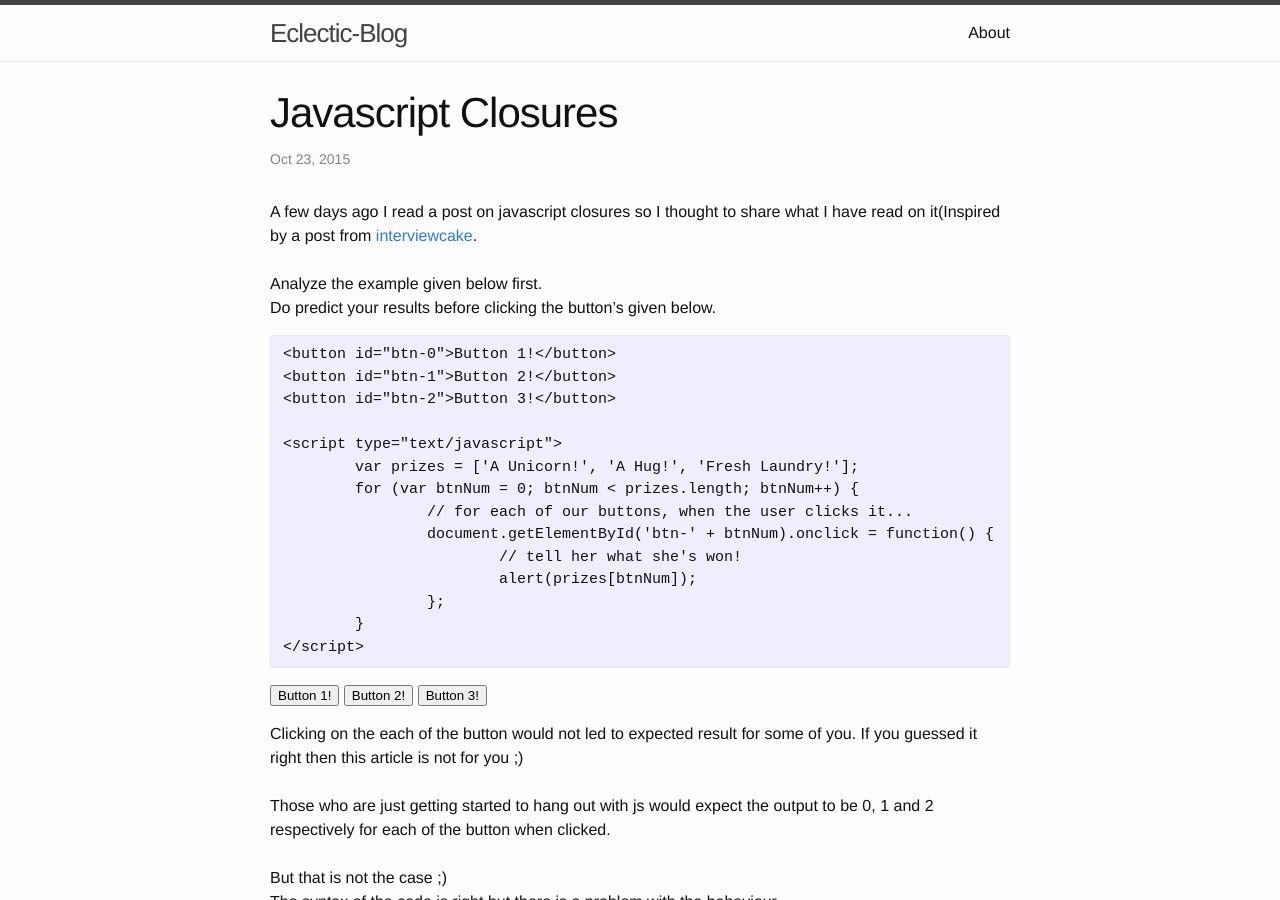
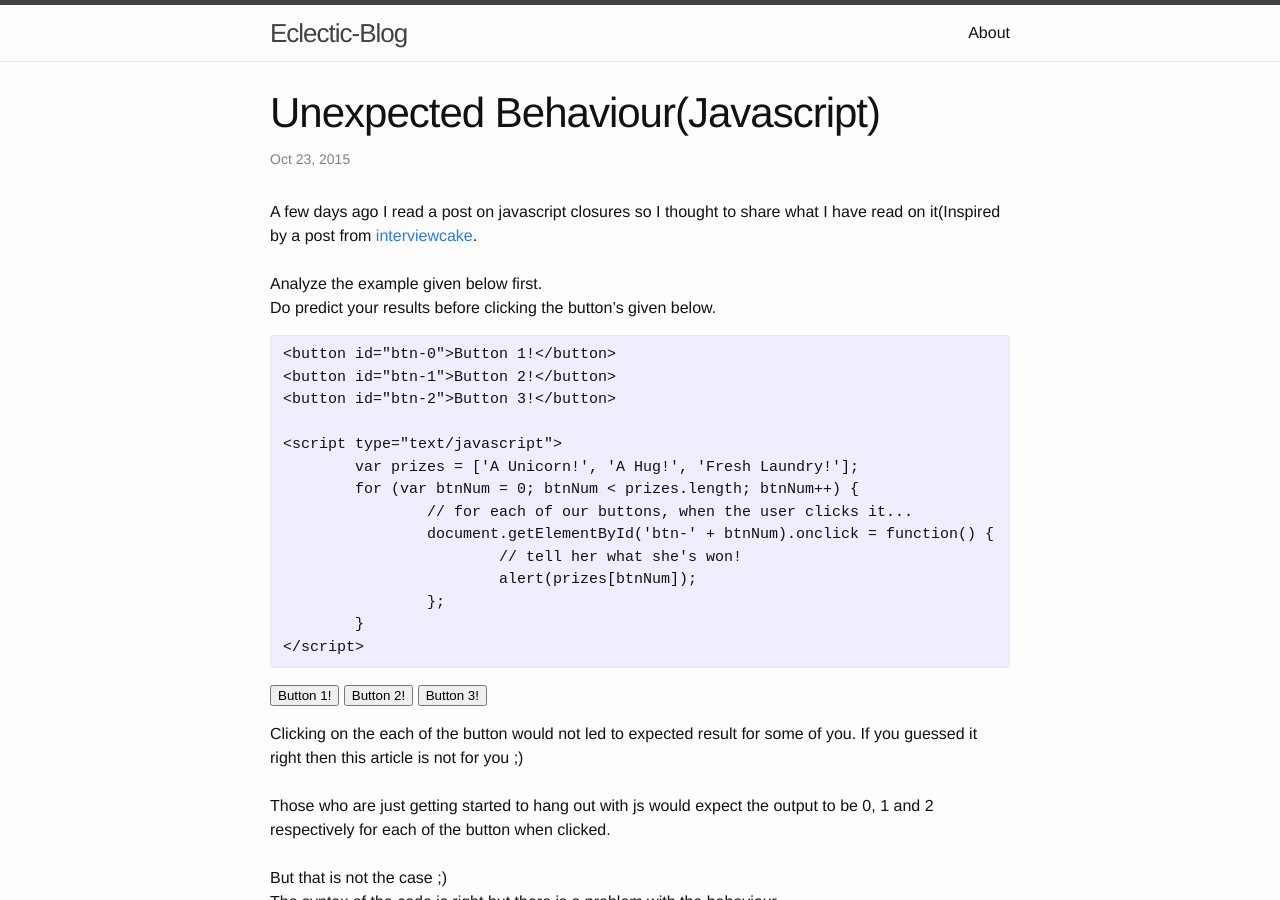
Before and after one commit to ad-os/Blog, a Jekyll site: the page built from _posts/2015-10-23-Closures.md, in a window 1280 px wide and 900 px high. Built offline with Jekyll 4.4.1, drawn with Linux system fonts in a browser that asks for light colours.

Commit message:
Refactored First Blog

```diff
--- a/_posts/2015-10-23-Closures.md
+++ b/_posts/2015-10-23-Closures.md
@@ -1,6 +1,6 @@
 ---
 layout: post
-title:  "Javascript Closures"
+title:  "Unexpected Behaviour(Javascript)"
 date:   2015-10-23 20:00:00
 categories: jekyll update
 ---
```
